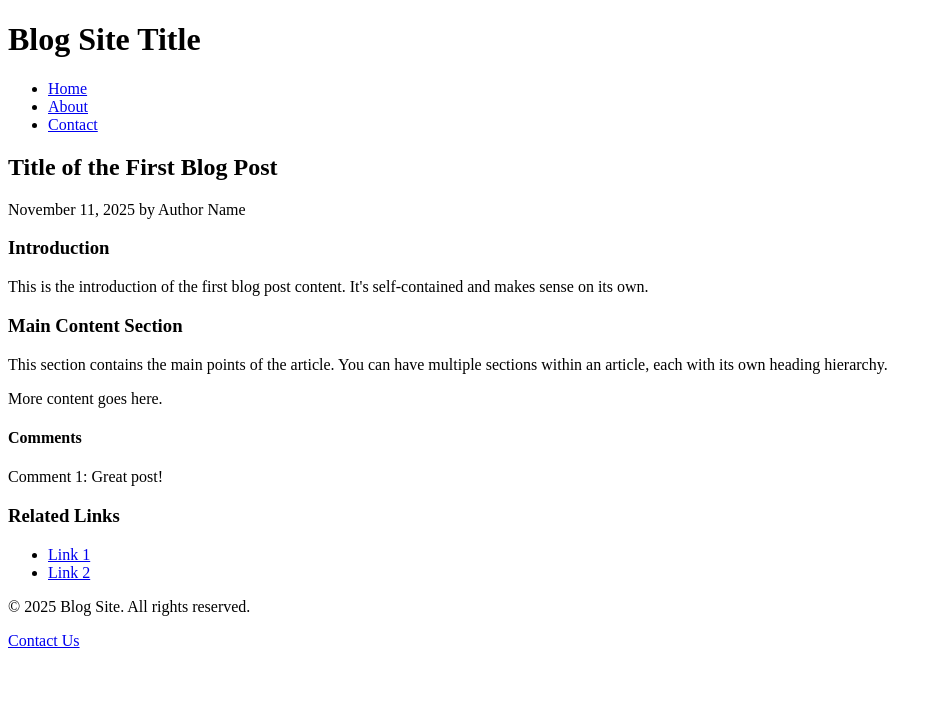
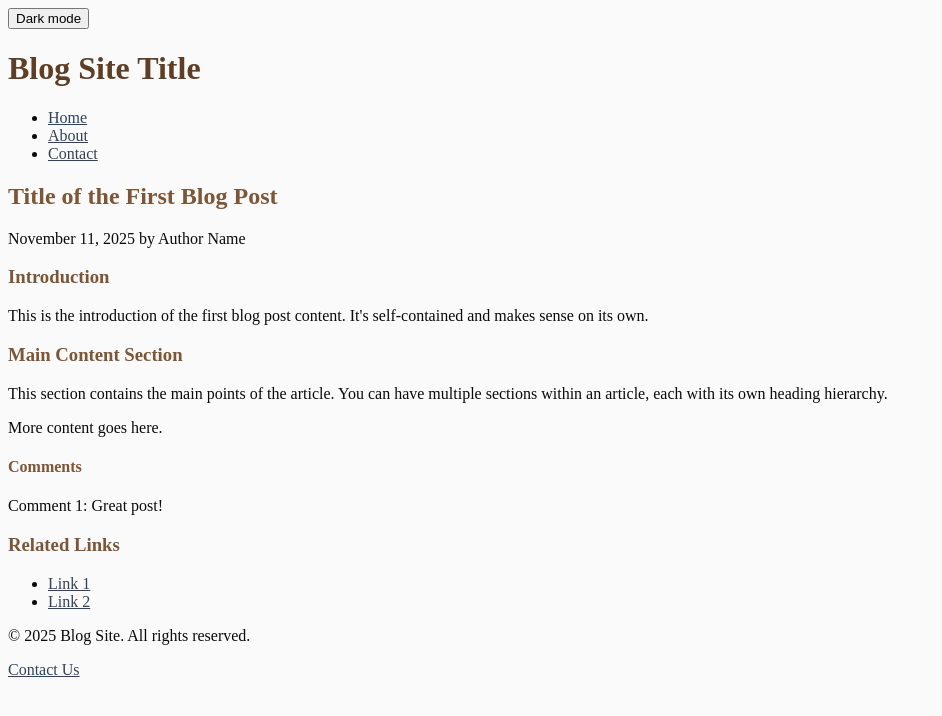
Before and after one commit to IDBCourses/kd401b-ht26-a3-matildanejbo-dotcom, a plain HTML site: page index.html in a window 1280 px wide. Shown: the whole page, without its empty margins (0-942 px from the left). Drawn offline with Linux system fonts and the light colour scheme.

Commit message:
November 13: Created a color palette and added a dark mode and a light mode, which can be toggled between using a button.

```diff
--- /dev/null
+++ b/dark.css
@@ -0,0 +1,33 @@
+:root {
+  --neutral-bg: hsl(0, 0%, 9%);
+  --neutral-text: hsl(0, 0%, 98%);
+
+  --primary-title: hsl(32, 37%, 92%);
+  --primary-sheading: hsl(32, 35%, 83%);
+
+  --accent: hsl(212, 29%, 84%);
+  --accent-hover: hsl(212, 29%, 74%);
+}
+
+body {
+  background-color: var(--neutral-bg);
+  color: var(--neutral-text);
+}
+
+h1 {
+  color: var(--primary-title);
+}
+
+h2,
+h3,
+h4 {
+  color: var(--primary-sheading);
+}
+
+a {
+  color: var(--accent);
+}
+
+a:hover {
+  color: var(--accent-hover);
+}
--- a/index.html
+++ b/index.html
@@ -1,4 +1,4 @@
-<!DOCTYPE html>
+<!doctype html>
 <html lang="en">
   <head>
     <meta charset="UTF-8" />
@@ -7,6 +7,8 @@
     <script src="script.js" type="module"></script>
     <!-- Optional: Link to a CSS file if desired -->
     <link rel="stylesheet" href="style.css" />
+    <link id="palette" rel="stylesheet" href="light.css" />
+    <button id="theme" type="button">Dark mode</button>
   </head>
 
   <body>
--- /dev/null
+++ b/light.css
@@ -0,0 +1,33 @@
+:root {
+  --neutral-bg: hsl(0, 0%, 98%);
+  --neutral-text: hsl(0, 0%, 4%);
+
+  --primary-title: hsl(26, 43%, 26%);
+  --primary-sheading: hsl(27, 39%, 35%);
+
+  --accent: hsl(215, 28%, 27%);
+  --accent-hover: hsl(215, 28%, 17%);
+}
+
+body {
+  background-color: var(--neutral-bg);
+  color: var(--neutral-text);
+}
+
+h1 {
+  color: var(--primary-title);
+}
+
+h2,
+h3,
+h4 {
+  color: var(--primary-sheading);
+}
+
+a {
+  color: var(--accent);
+}
+
+a:hover {
+  color: var(--accent-hover);
+}
--- a/script.js
+++ b/script.js
@@ -0,0 +1,7 @@
+const link = document.querySelector("#palette");
+const button = document.querySelector("#theme");
+
+button.addEventListener("click", function () {
+  const dark = link.getAttribute("href") === "dark.css";
+  link.setAttribute("href", dark ? "light.css" : "dark.css");
+});
```
